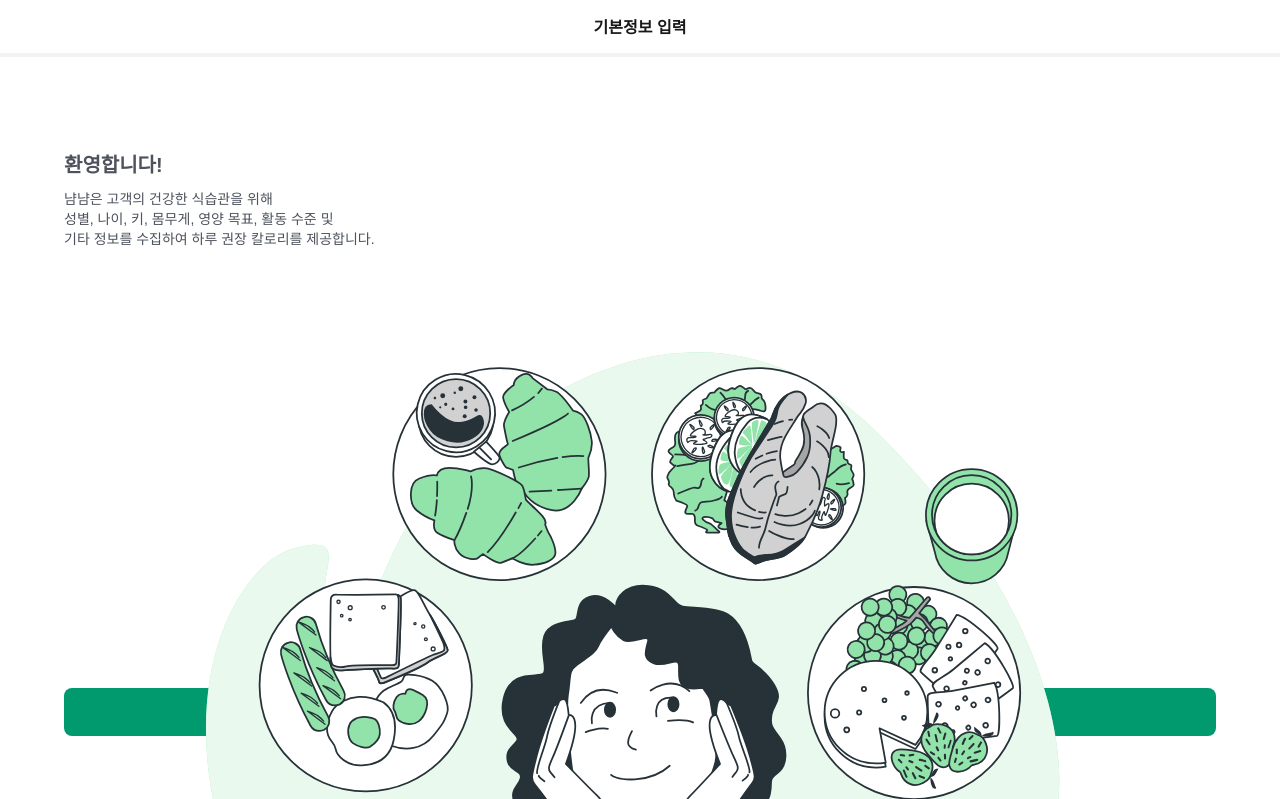
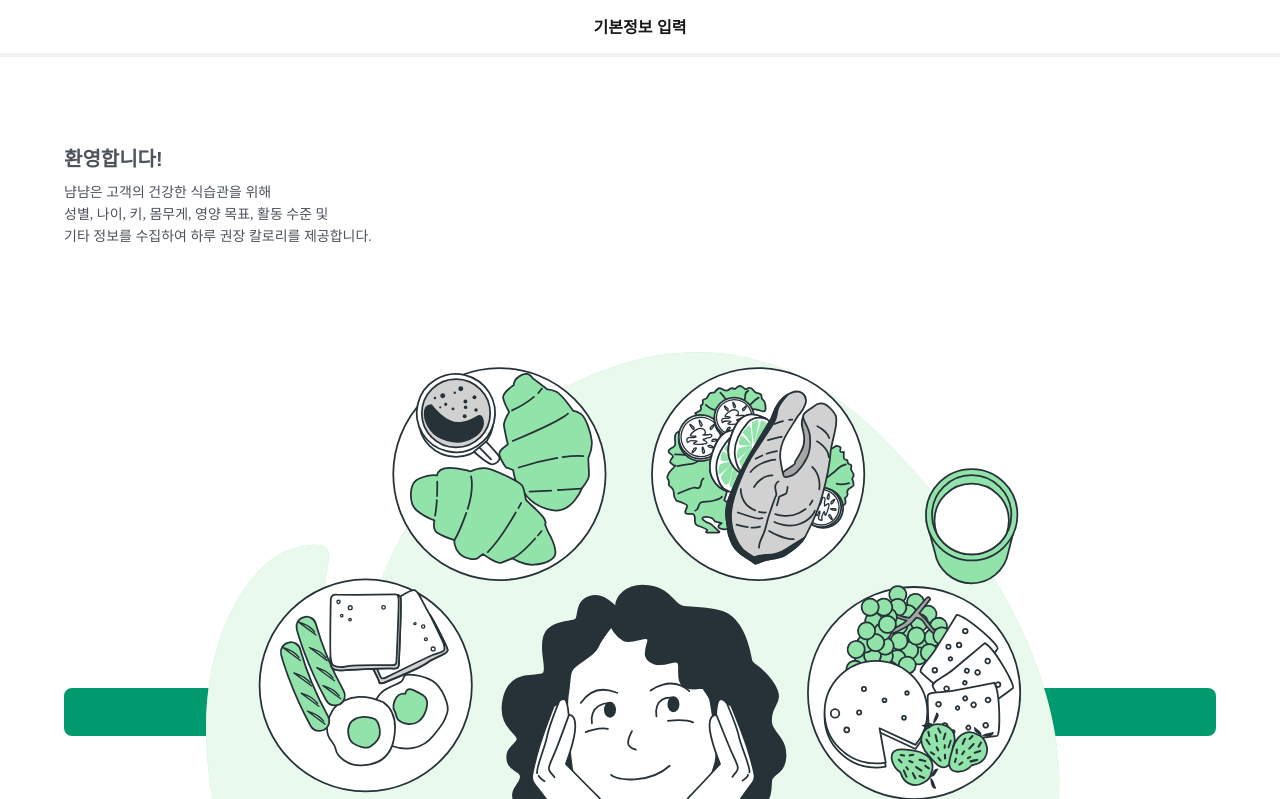
Before and after one commit to AISW-takethis/yyamyyam, a Django app: template user/templates/user/FLW_INFO_001.html in a window 1280 px wide. Shown: the top 799 px of the page. Run offline with Django 5.2, Linux system fonts and the light colour scheme; the template is opened without the code that fills it, so the values that code supplies are empty; some web fonts are replaced.

Commit message:
글꼴 수정

```diff
--- a/user/static/user/FLW_INFO_001.css
+++ b/user/static/user/FLW_INFO_001.css
@@ -32,14 +32,14 @@
 }
 
 .container {
+	position    : absolute;
 	overflow    : hidden;
 	margin-left : 5dvw;
-	margin-top  : 10.7dvh;
+	top         : 16.6dvh;
 }
 
 #welcome-main {
 	font-size   : 20px;
-	/*text-size-adjust : auto;*/
 	font-weight : 600;
 	text-align  : left;
 	color       : #4d525c;
@@ -47,10 +47,11 @@
 }
 
 #welcome-sub {
-	font-size  : 14px;
-	/*text-size-adjust : 70%;*/
-	text-align : left;
-	color      : #4d525c;
+	font-family : Pre;
+	font-size   : 14px;
+	line-height : 22px;
+	text-align  : left;
+	color       : #4d525c;
 }
 
 #next-button {
--- a/user/static/user/FLW_OB_001.css
+++ b/user/static/user/FLW_OB_001.css
@@ -47,12 +47,11 @@
 	top              : 89dvh;
 	left             : 50%;
 	margin-left      : -45dvw;
+	text-align       : center;
 }
 
 #kakao_icon_image {
-
 }
 
 #kakao_button_text {
-
 }
--- a/user/static/user/base.css
+++ b/user/static/user/base.css
@@ -3,7 +3,7 @@
 	height      : 100dvh;
 	padding     : 0;
 	margin      : 0;
-	font-family : Pretendard, sans-serif;
+	font-family : Pretendard-Regular, sans-serif;
 }
 
 body {
--- a/user/templates/user/FLW_INFO_001.html
+++ b/user/templates/user/FLW_INFO_001.html
@@ -15,7 +15,6 @@
 	<form class = "form" action = "{% url 'user:nickname' %}" method = "post" name = "agreement_form">
 		{% csrf_token %}
 		<div class = "container">
-
 			<p id = "welcome-main">환영합니다!</p>
 			<p id = "welcome-sub">
 				<span>냠냠은 고객의 건강한 식습관을 위해</span>
@@ -24,11 +23,11 @@
 				<br/>
 				<span>기타 정보를 수집하여 하루 권장 칼로리를 제공합니다.</span>
 			</p>
+		</div>
 
-			<button id = "next-button" type = "submit">
-				<span id = "next-button-text">다음</span>
-			</button>
-		</div>
+		<button id = "next-button" type = "submit">
+			<span id = "next-button-text">다음</span>
+		</button>
 		<img src = "{% static 'user/images/image_yyamyyam.svg' %}" id = "image_yyamyyam" alt = "">
 	</form>
 {% endblock %}
--- a/user/templates/user/FLW_OB_001.html
+++ b/user/templates/user/FLW_OB_001.html
@@ -25,10 +25,10 @@
 	<form action = "{% provider_login_url 'kakao' %}" method = "post">
 		{% csrf_token %}
 		<button>
-			<img src = "{% static 'user/images/kakao_icon.svg' %}" id = "kakao_icon_image">
-			<span id = "kakao_button_text">카카오 로그인</span>
+				<img src = "{% static 'user/images/kakao_icon.svg' %}" id = "kakao_icon_image" alt = "">
+				<span id = "kakao_button_text">카카오 로그인</span>
 		</button>
 	</form>
 
-	<img src = "{% static 'user/images/image_yyamyyam.svg' %}" id = "image_yyamyyam" alt="">
+	<img src = "{% static 'user/images/image_yyamyyam.svg' %}" id = "image_yyamyyam" alt = "">
 {% endblock %}
```
